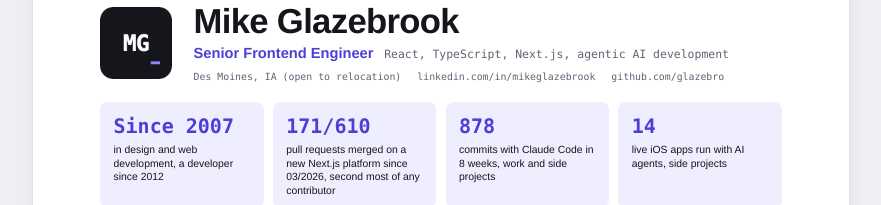
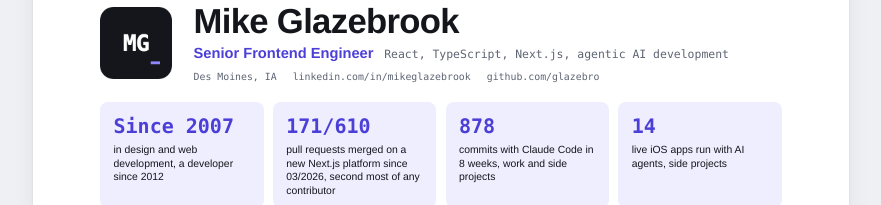
Before and after one commit to glazebro/glazebro.github.io, a plain HTML site: page index.html in a window 1280 px wide. Shown: the part 120-325 px from the top of the page, without its empty margins (199-1080 px from the left). Drawn offline with Linux system fonts and the light colour scheme.

Commit message:
Remove relocation line
Co-Authored-By: Claude Opus 5.5 <noreply@anthropic.com>

```diff
--- a/index.html
+++ b/index.html
@@ -78,7 +78,7 @@ h1 { font-weight: 700; font-size: 26pt; letter-spacing: -0.5pt; line-height: 1.0
   <div class="id">
     <h1>Mike Glazebrook</h1>
     <p class="tagline"><strong>Senior Frontend Engineer</strong><span class="stack"><span>React</span><span>TypeScript</span><span>Next.js</span><span>agentic AI development</span></span></p>
-    <ul class="contact"><li>Des Moines, IA (open to relocation)</li><li><a href="https://www.linkedin.com/in/mikeglazebrook">linkedin.com/in/mikeglazebrook</a></li><li><a href="https://github.com/glazebro">github.com/glazebro</a></li></ul>
+    <ul class="contact"><li>Des Moines, IA</li><li><a href="https://www.linkedin.com/in/mikeglazebrook">linkedin.com/in/mikeglazebrook</a></li><li><a href="https://github.com/glazebro">github.com/glazebro</a></li></ul>
   </div>
 </header>
 <div class="figures"><div class="fig"><span class="n">Since 2007</span><span class="l">in design and web development, a developer since 2012</span></div><div class="fig"><span class="n">171/610</span><span class="l">pull requests merged on a new Next.js platform since 03/2026, second most of any contributor</span></div><div class="fig"><span class="n">878</span><span class="l">commits with Claude Code in 8 weeks, work and side projects</span></div><div class="fig"><span class="n">14</span><span class="l">live iOS apps run with AI agents, side projects</span></div></div>
```
Also changed, not shown: 1 other file.
